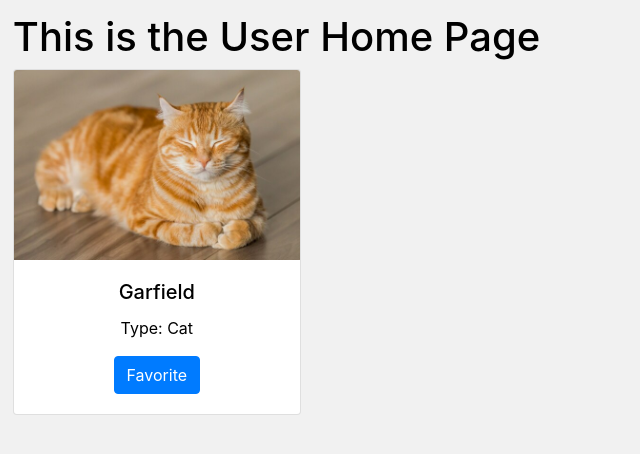
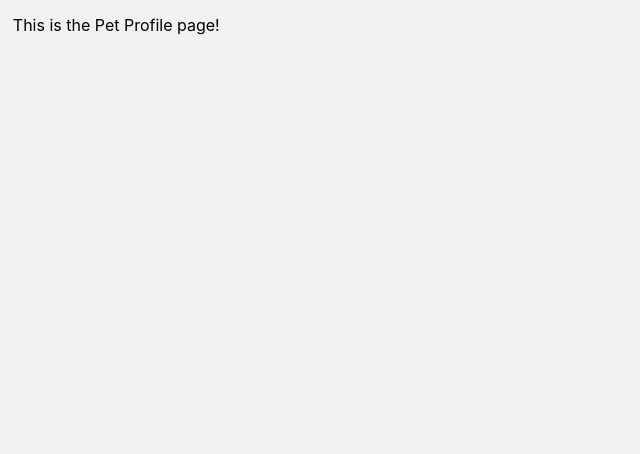
Before and after one commit to alexsonnysar/uh-sdp-pet-app, a React (Create React App) app in the folder ui/: page /petprofile in a window 1280 px wide. Shown: the top 454 px of the page, without its empty margins (0-640 px from the left). Built offline with nearby package versions, Linux system fonts and the light colour scheme.

Commit message:
Fixed pet profile page not rendering

```diff
--- a/ui/src/App.js
+++ b/ui/src/App.js
@@ -9,11 +9,11 @@ function App() {
     <Router>
       <div className="App">
         <Switch>
+          <Route path="/petprofile">
+            <PetProfile />
+          </Route>
           <Route path="/">
             <Home />
-          </Route>
-          <Route path="/petprofile">
-            <PetProfile />
           </Route>
         </Switch>
       </div>
```
